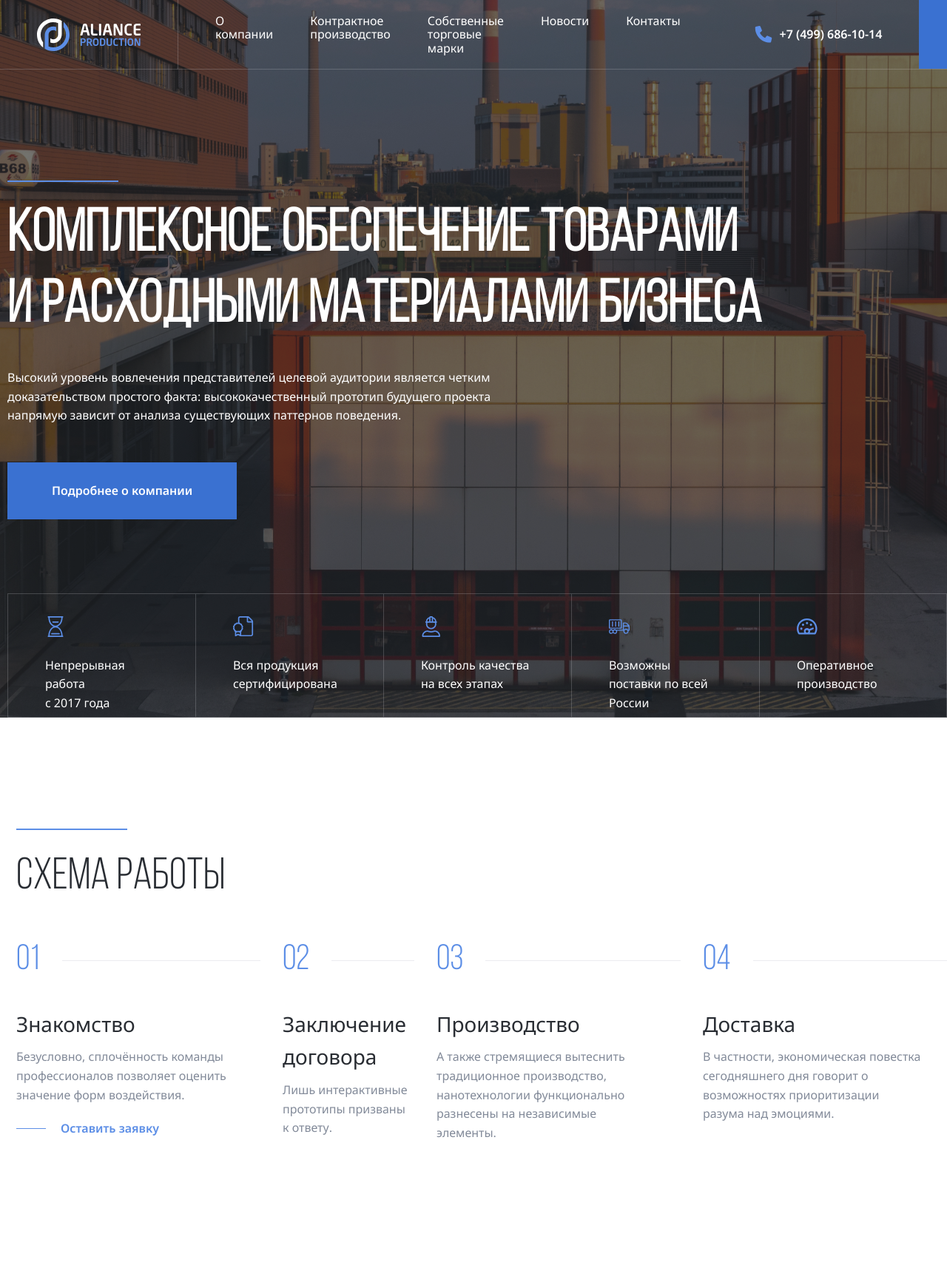
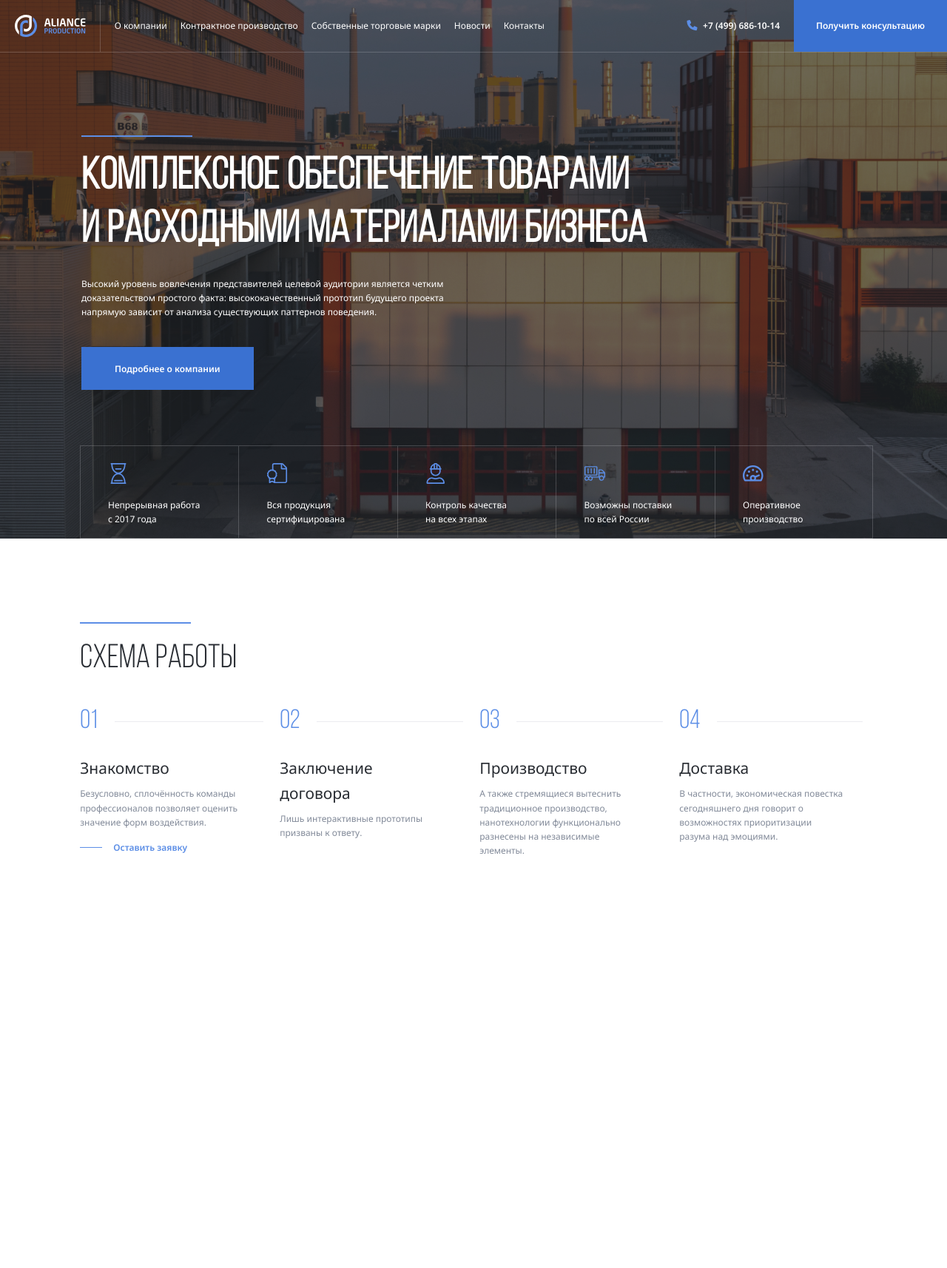
Before and after one commit to VladNedr/Aliance, a PHP site: page / in a window 1280 px wide. Shown: the whole page at 74% size. After the commit the page ends 1154 px from the top, so only its background shows below. Run offline with PHP 8.4, Linux system fonts and the light colour scheme.

Commit message:
add: screen adaptation to 1200px in "rem" unit

```diff
--- a/css/style.css
+++ b/css/style.css
@@ -1,11 +1,14 @@
 * {
   box-sizing: border-box;
+}
+html {
+  font-size: 16px;
 }
 body {
   font-family: 'Noto Sans', sans-serif;
 }
 .container {
-  max-width: 1440px;
+  max-width: 90rem;
   margin: auto;
 }
 .navbar {
@@ -14,7 +17,7 @@ body {
   color: #fff;
   position: fixed;
   z-index: 2;
-  height: 94px;
+  height: 5.875rem;
   width: 100%;
   left: 0;
   top: 0;
@@ -24,7 +27,7 @@ body {
 .navbar-light {
   background-color: #fff;
   color: #292D33;
-  height: 74px;
+  height: 4.625rem;
 }
 .navbar-light .navbar-logo-path {
   fill: #292D33;
@@ -32,7 +35,7 @@ body {
 .navbar-logo {
   display: flex;
   align-items: center;
-  padding: 0px 50px;
+  padding: 0px 3.125rem;
   border-right: 1px solid rgba(235, 235, 240, 0.2);
   height: 100%;
 }
@@ -40,48 +43,51 @@ body {
   display: flex;
   flex-basis: 100%;
   list-style: none;
-  padding: 0 50px;
+  padding: 0 ;
+  padding-left: 3.125rem;
   margin: 0;
 }
+.navbar-nav-item:not(:last-child) {
+  margin-right: 3.125rem;
+}
 .navbar-nav-link {
-  font-size: 16px;
+  font-size: 1rem;
   font-weight: 400;
   color: inherit;
   text-decoration: none;
-  margin-right: 50px;
   cursor: pointer;
 }
 .navbar-phone {
   display: flex;
   align-items: center;
   flex-shrink: 0;
-  gap: 10px;
-  margin-right: 50px;
+  gap: .625rem;
+  margin-right: 2.5rem
 }
 .navbar-phone-link {
   text-decoration: none;
-  font-size: 16px;
+  font-size: 1rem;
   font-weight: 600;
   color: inherit;
 }
 .button {
   font-weight: 600;
-  font-size: 16px;
+  font-size: 1rem;
   line-height: 160%;
   color: #FFFFFF;
   background: #3A71D1;
-  padding: 25px 60px;
+  padding: 1.5625rem 3.75rem;
   border: none;
   cursor: pointer;
 }
 .navbar-button {
   flex-shrink: 0;
   height: 100%;
-  padding: 25px 40px;
+  padding: 1.5625rem 2.5rem;
 }
 .header {
-  min-height: 100vh;
-  padding-top: 94px;
+  min-height: 60.625rem;
+  padding-top: 5.875rem;
 }
 .header-image {
   background: url(../img/header_bg.jpg) center center/cover no-repeat;
@@ -98,7 +104,7 @@ body {
   z-index: 0;
 }
 .header-content {
-  margin-top: 150px;
+  margin-top: 9.375rem;
   padding-left: 10px;
   position: relative;
   z-index: 1;
@@ -110,118 +116,154 @@ body {
   background: #5C8EE6;
 }
 .header-title {
-  max-width: 1080px;
+  max-width: 67.5rem;
   font-family: 'Bebas Neue Book';
-  font-size: 80px;
+  font-size: 5rem;
   line-height: 120%;
-  margin: 25px 0 35px 0;
-  word-spacing: 1px;
-  letter-spacing: 0.6px;
+  margin: 1.5625rem 0 2.1875rem 0;
+  word-spacing: .0625rem;
+  letter-spacing: .0375rem;
 }
 .header-text {
-  max-width: 720px;
+  max-width: 45rem;
   font-weight: 400;
-  font-size: 16px;
+  font-size: 1rem;
   line-height: 160%;
-  margin-bottom: 50px;
+  margin-bottom: 3.125rem;
 }
 .header-button {
-  padding: 26px 60px;
+  padding: 1.625rem 3.75rem;
 }
 .header-features {
   position: relative;
   display: flex;
-  min-height: 168px;
-  margin-top: 100px;
+  min-height: 10.5rem;
+  margin-top: 6.25rem;
   margin-bottom: 0;
   list-style: none;
   padding: 0;
-  padding-left: 10px;
+  padding-left: .625rem;
 }
 .header-features-item {
-  padding: 30px 50px 0px 50px;
+  padding: 1.875rem 3.125rem 0rem 3.125rem;
   border: 1px solid rgba(235, 235, 240, 0.2);
-  width: 288px;
+  width: 18rem;
 }
 .header-features-item:not(:last-child) {
   border-right: none;
 }
 .header-features-text {
   color: #fff;
-  margin-top: 22px;
+  margin-top: 1.375rem;
   margin-bottom: 0;
   font-weight: 400;
-  font-size: 16px;
+  font-size: 1rem;
   line-height: 160%;
 }
 .section {
-  margin-top: 150px;
-  margin-bottom: 150px;
+  margin-top: 9.375rem;
+  margin-bottom: 9.375rem;
 }
 .section-light {
- margin: 150px 0px 150px 22px;
+ margin: 9.375rem 0rem 9.375rem 1.375rem;
 }
 .section-title {
   font-family: 'Bebas Neue Book';
   font-weight: 400;
-  font-size: 60px;
+  font-size: 3.75rem;
   color: #292D33;
-  margin-top: 30px;
-  margin-bottom: 50px;
+  margin-top: 1.875rem;
+  margin-bottom: 3.125rem;
 }
 .steps {
   display: flex;
   list-style: none;
   padding: 0;
-  gap: 30px;
+  gap: 1.875rem;
 }
 .steps-item {
-  max-width: 330px ;
+  max-width: 20.625rem ;
 }
 .steps-number {
   font-family: 'Bebas Neue Book';
   font-weight: 400;
-  font-size: 48px;
+  font-size: 3rem;
   color: #5C8EE6;
-  margin-bottom: 35px;
+  margin-bottom: 2.1875rem;
   display: flex;
   align-items: center;
 }
 .steps-number::after {
   content: "";
-  height: 1px;
+  height: .0625rem;
   background: #EBEBF0;
   width: 100%;
-  margin-left: 30px;
+  margin-left: 1.875rem;
 }
 .steps-title {
   font-weight: 400;
-  font-size: 28px;
+  font-size: 1.75rem;
   line-height: 160%;
   color: #292D33;
-  margin-bottom: 10px;
+  margin-bottom: .625rem;
   }
 .steps-text {
   font-weight: 400;
-  font-size: 16px;
+  font-size: 1rem;
   line-height: 160%;
   color: #828A99;
-  margin-top: 10px;
-  margin-bottom: 20px;
+  margin-top: .625rem;
+  margin-bottom: 1.25rem;
 }
 .steps-link {
   display: flex;
   align-items: center;
   font-weight: 600;
-  font-size: 16px;
+  font-size: 1rem;
   line-height: 160%;
   color: #5C8EE6;
   text-decoration: none;
 }
 .steps-link::before {
   content: "";
-  height: 1px;
-  width: 40px;
+  height: .0625rem;
+  width: 2.5rem;
   background: #5C8EE6;
-  margin-right: 20px;
+  margin-right: 1.25rem;
 }
+
+@media ( max-width: 1700px) {
+  html {
+    font-size: 14px;
+  }
+}
+@media ( max-width: 1550px) {
+  html {
+    font-size: 13px;
+  }
+  .navbar-logo {
+    padding: 0 1.5625rem;
+  }
+  .logo-svg {
+    width: 8.125rem;
+    height: 2.5rem;
+  }
+}
+@media ( max-width: 1400px) {
+  html {
+    font-size: 12px;
+  }
+  .navbar-nav {
+    padding-left: 1.5625rem
+  }
+  .navbar-nav-item:not(:last-child) {
+    margin-right: 1.5rem;
+  }
+  .navbar-phone {
+    margin-right: 1.5625rem;
+  }
+  .phone-svg {
+    width: 1.25rem;
+    height: 1.25rem;
+  }
+}
```
